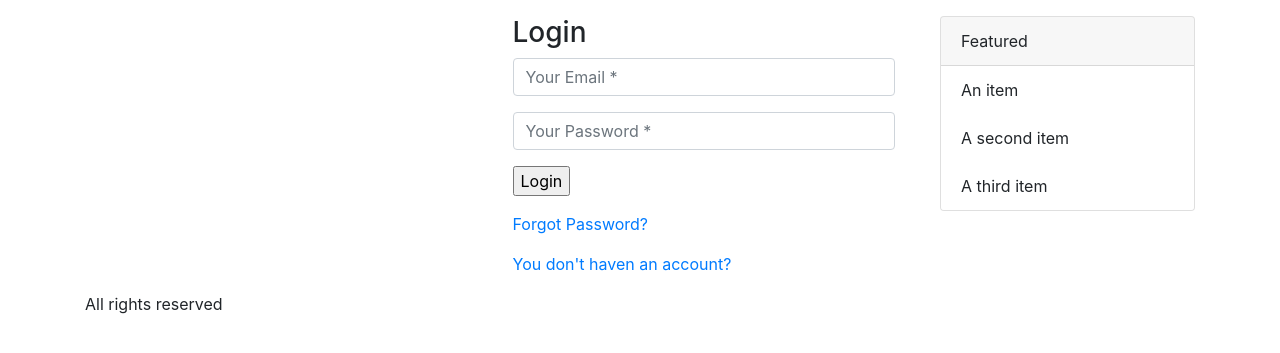
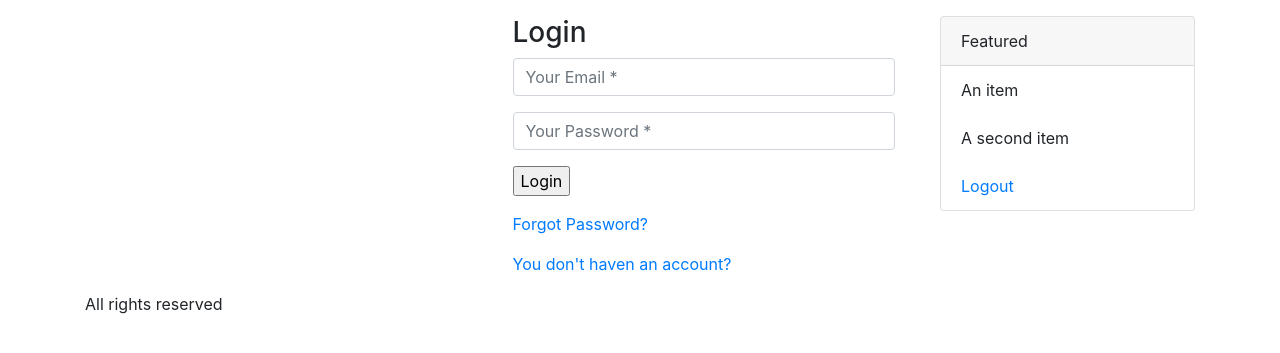
Before and after one commit to AkinCetin/SWE573-Project, a Django app: page / in a window 1280 px wide. Shown: the part 56-409 px from the top of the page. Run offline with Django 3.2, Linux system fonts and the light colour scheme; data that the repository does not hold is empty; some libraries are stand-ins or nearby versions.

Commit message:
logout tamamlandı

```diff
--- a/SWE573_Project/views/mainpage.py
+++ b/SWE573_Project/views/mainpage.py
@@ -16,6 +16,6 @@ def mainpage(request):
     paginator = Paginator(articles, 10)
 
 
-    return render(request, 'pages/mainpage.html', context={
+    return render(request, 'pages/homepage.html', context={
         'articles': paginator.get_page(page)
     })
--- /dev/null
+++ b/account/urls.py
@@ -0,0 +1,7 @@
+from django.urls import path
+from account.views import logoutView
+
+
+urlpatterns = [
+    path('logoutView', logoutView, name='logout')
+]
--- /dev/null
+++ b/account/views/__init__.py
@@ -0,0 +1 @@
+from .logout import logoutView
--- /dev/null
+++ b/account/views/logout.py
@@ -0,0 +1,6 @@
+from django.contrib.auth import logout
+from django.shortcuts import redirect
+
+def logoutView(request):
+    logout(request)
+    return redirect('homepage')
--- a/config/urls.py
+++ b/config/urls.py
@@ -7,5 +7,6 @@ from django.conf import settings
 
 urlpatterns = [
     path('admin/', admin.site.urls),
+     path('account/', include('account.urls')),
     path('', include('SWE573_Project.urls')),
 ] + static(settings.MEDIA_URL, document_root=settings.MEDIA_ROOT)
--- a/templates/components/sidebar.html
+++ b/templates/components/sidebar.html
@@ -5,6 +5,8 @@
     <ul class="list-group list-group-flush">
       <li class="list-group-item">An item</li>
       <li class="list-group-item">A second item</li>
-      <li class="list-group-item">A third item</li>
+      <li class="list-group-item">
+        <a href="{% url 'logout' %}">Logout</a>
+    </li>
     </ul>
   </div>
```
Also changed, not shown: SWE573_Project/templates/pages/homepage.html (renamed from SWE573_Project/templates/pages/mainpage.html).
